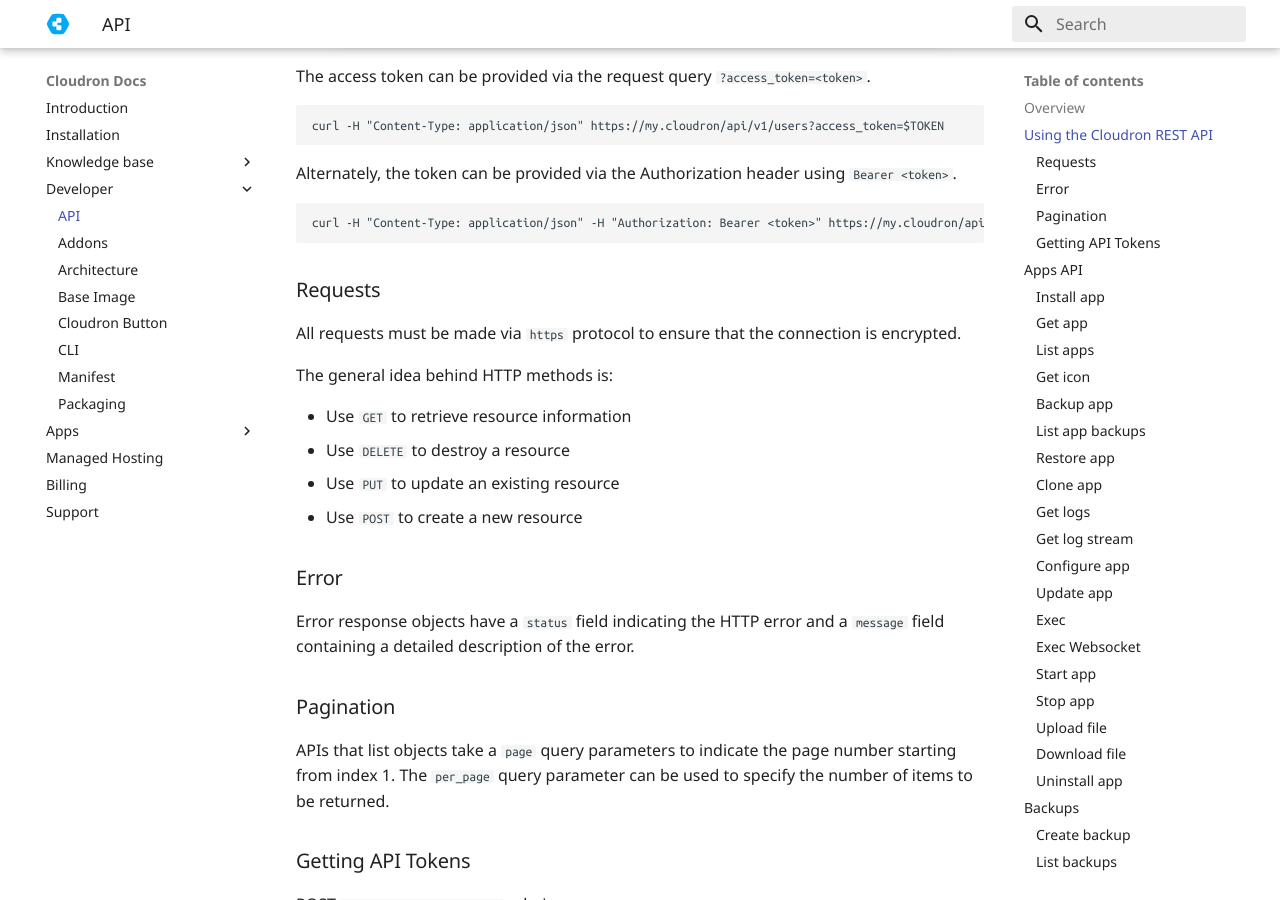
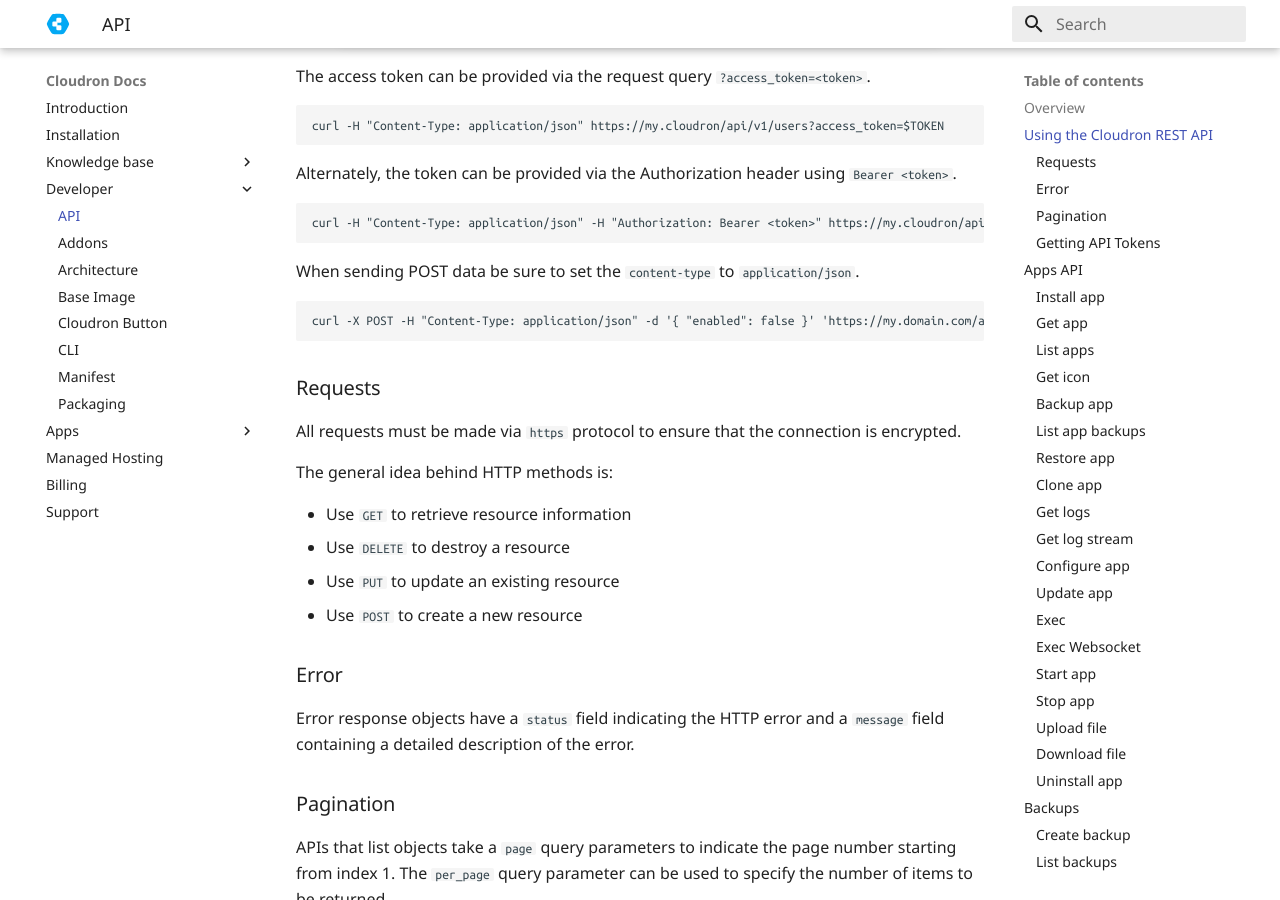
Before and after one commit to M-arcus/cloudron-docs, an MkDocs documentation site: the page built from docs/documentation/developer/api.md, in a window 1280 px wide and 900 px high, scrolled down 741 px. Built offline with MkDocs 1.6.1 and Material for MkDocs 9.7.7, drawn with Linux system fonts in a browser that asks for light colours; old or Windows-style settings are respelled for this version of MkDocs.

Commit message:
Add POST usage example

````diff
--- a/docs/documentation/developer/api.md
+++ b/docs/documentation/developer/api.md
@@ -25,8 +25,15 @@
 ```
 
 Alternately, the token can be provided via the Authorization header using `Bearer <token>`.
+
 ```
 curl -H "Content-Type: application/json" -H "Authorization: Bearer <token>" https://my.cloudron/api/v1/users
+```
+
+When sending POST data be sure to set the `content-type` to `application/json`.
+
+```
+curl -X POST -H "Content-Type: application/json" -d '{ "enabled": false }' 'https://my.domain.com/api/v1/mail/domain.com/mail_from_validation?access_token=token
 ```
 
 ### Requests
````
